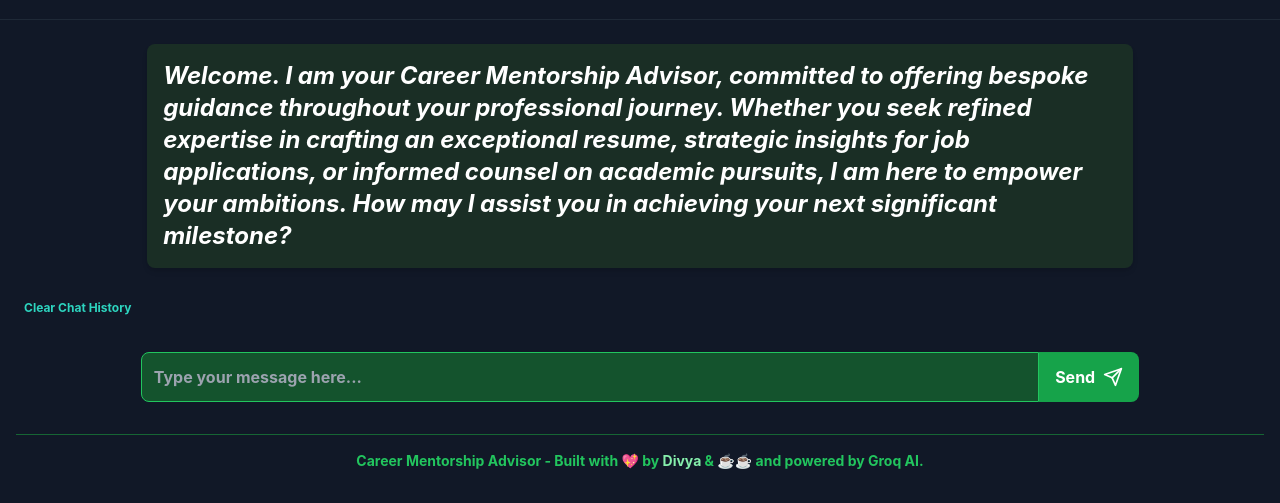
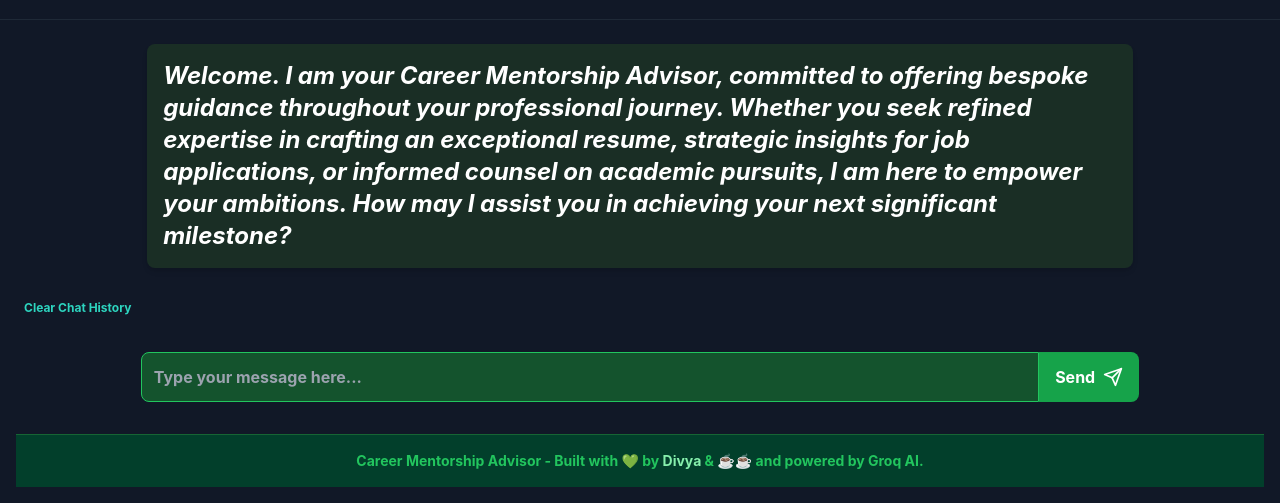
Before and after one commit to Divya4879/Career-Mentorship-Advisor, a website: page public/index.html in a window 1280 px wide. Shown: the part 437-940 px from the top of the page. Drawn offline with nearby package versions, Linux system fonts and the light colour scheme.

Commit message:
Enhanced footer

```diff
--- a/public/index.html
+++ b/public/index.html
@@ -108,7 +108,7 @@ borderRadius: {
 
 
       <footer class="p-4 mt-8 border-t border-green-800  text-center text-sm text-green-500">
-        <p>Career Mentorship Advisor - Built with 💖 by <a href="https://x.com/DivsinghDev" target="_blank" class="text-green-300">Divya</a> & ☕☕ and powered by Groq AI. </p>
+        <p>Career Mentorship Advisor - Built with 💚 by <a href="https://x.com/DivsinghDev" target="_blank" class="text-green-300">Divya</a> & ☕☕ and powered by Groq AI. </p>
       </footer>
 
 
--- a/public/styles.css
+++ b/public/styles.css
@@ -109,3 +109,7 @@
   .fade-in {
     animation: fadeIn 0.3s ease forwards;
   }
+
+  footer{
+    background-color: #023f2b;
+  }
```
